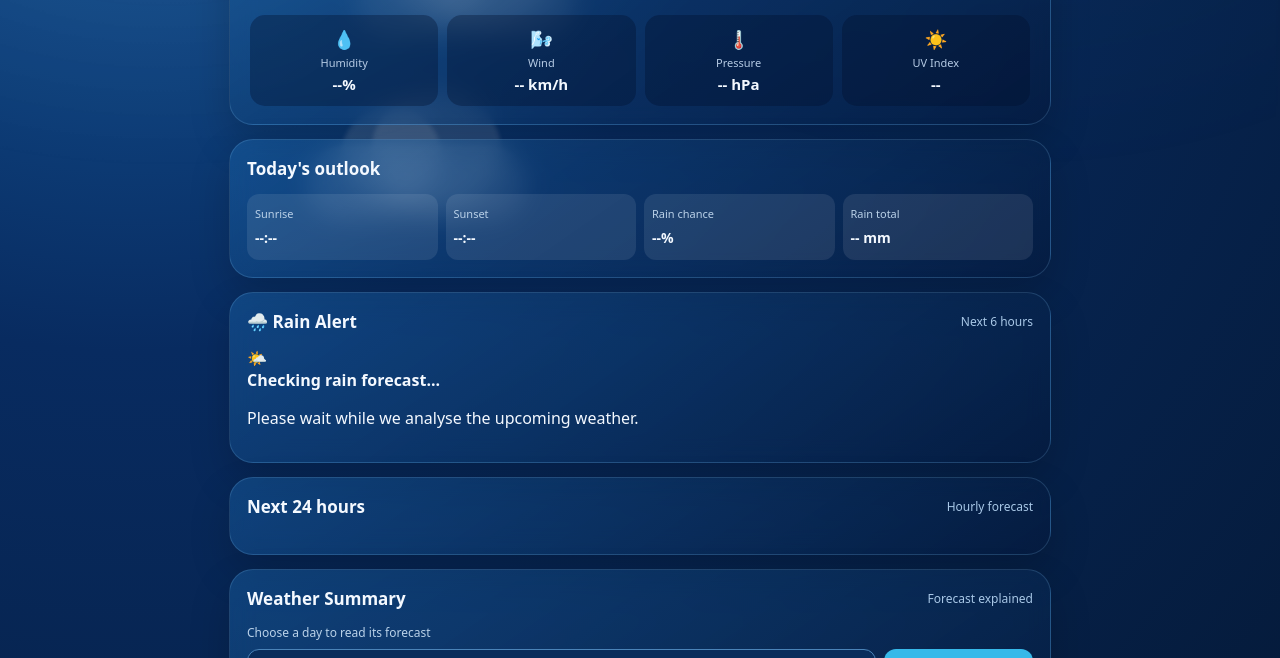
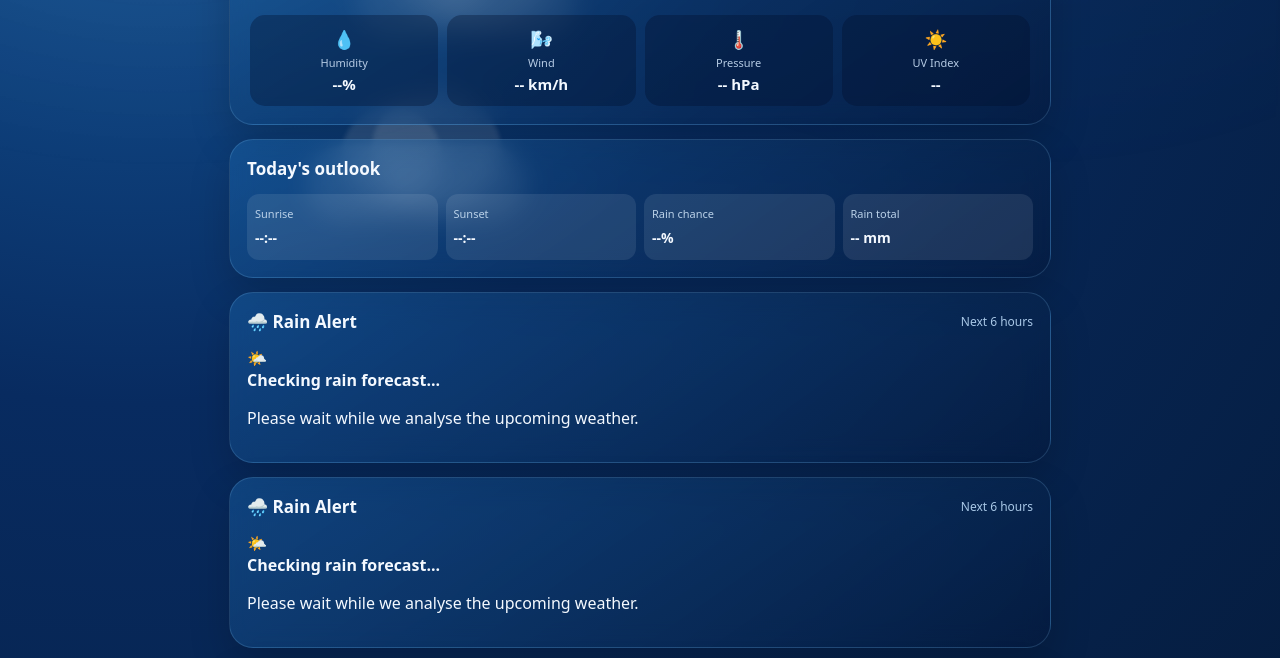
Before and after one commit to mubitakabika/choma-weather, a plain HTML site: page index.html in a window 1280 px wide. Shown: the part 294-952 px from the top of the page. Drawn offline with Linux system fonts and the light colour scheme; no server answers.

Commit message:
index.html

```diff
--- a/index.html
+++ b/index.html
@@ -66,6 +66,35 @@
       </div>
     </section>
 
+    <!-- ==========================================
+     RAIN ALERT
+========================================== -->
+
+<section class="panel rain-alert-panel" id="rainAlertPanel">
+
+    <div class="section-title">
+        <h2>🌧️ Rain Alert</h2>
+        <span>Next 6 hours</span>
+    </div>
+
+    <div class="rain-alert-content" id="rainAlert">
+
+        <div class="rain-alert-icon">🌤️</div>
+
+        <div class="rain-alert-text">
+
+            <strong>Checking rain forecast...</strong>
+
+            <p>
+                Please wait while we analyse the upcoming weather.
+            </p>
+
+        </div>
+
+    </div>
+
+</section>
+
     <section class="panel">
       <div class="section-title"><h2>Next 24 hours</h2><span>Hourly forecast</span></div>
       <div class="hourly" id="hourly"></div>
```
